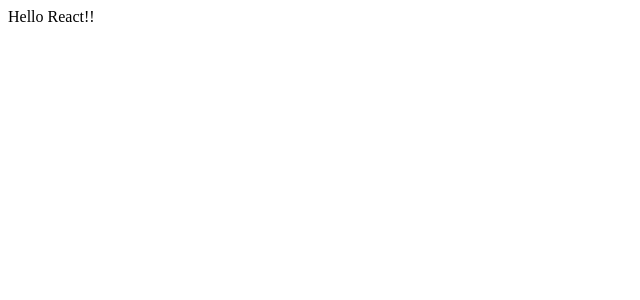
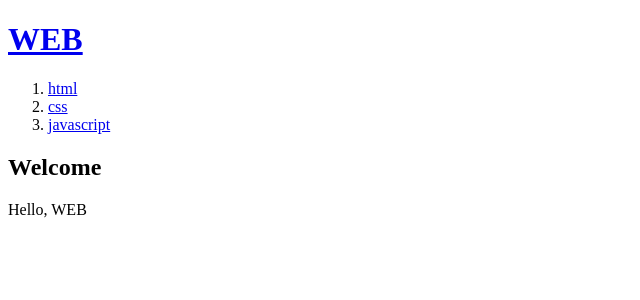
Before and after one commit to jungcolor/on_my_own, a React (Create React App) app: page / in a window 1280 px wide. Shown: the top 300 px of the page, without its empty margins (0-640 px from the left). Built offline with nearby package versions, Linux system fonts and the light colour scheme.

Commit message:
Edu: Create Component

```diff
--- a/src/App.js
+++ b/src/App.js
@@ -1,7 +1,32 @@
+function Header() {
+    return <header>
+        <h1><a href="#">WEB</a></h1>
+    </header>
+}
+
+function Nav() {
+    return <nav>
+        <ol>
+            <li><a href="/read/1">html</a></li>
+            <li><a href="/read/1">css</a></li>
+            <li><a href="/read/1">javascript</a></li>
+        </ol>
+    </nav>
+}
+
+function Article() {
+    return <article>
+        <h2>Welcome</h2>
+        Hello, WEB
+    </article>
+}
+
 function App() {
     return (
-        <div className="App">
-            Hello React!!
+        <div>
+            <Header></Header>
+            <Nav></Nav>
+            <Article></Article>
         </div>
     );
 }
```
